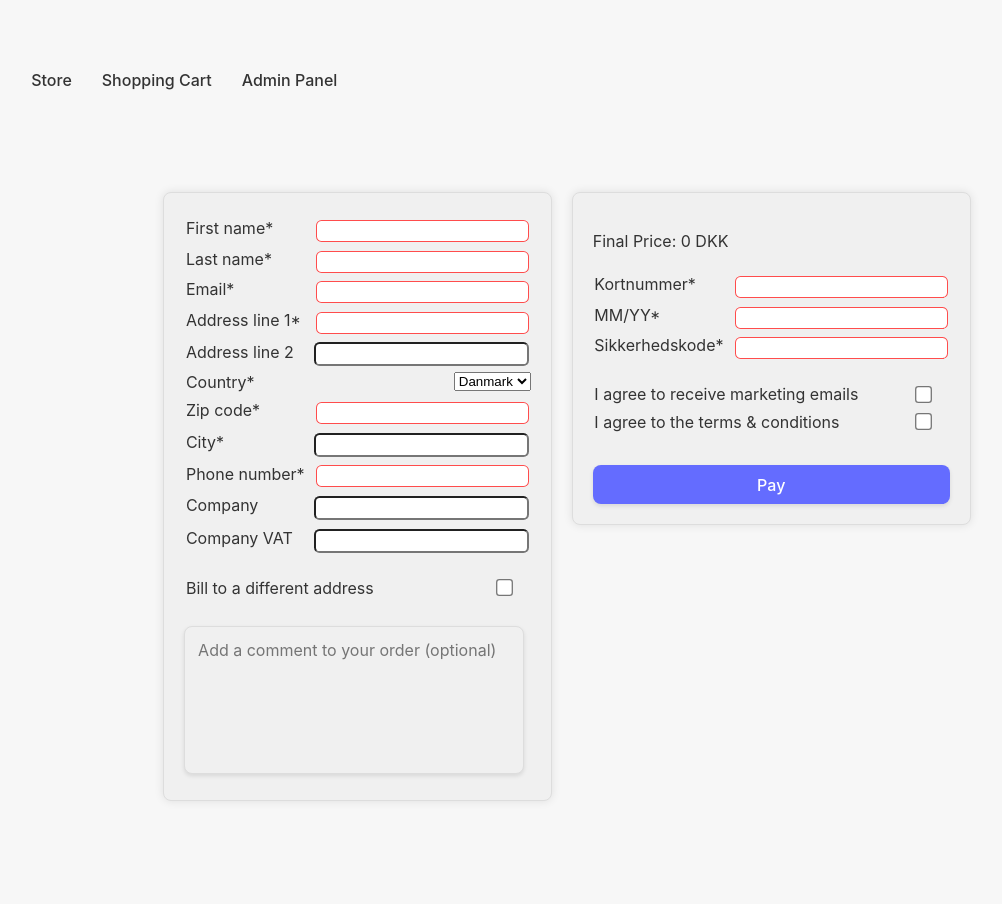
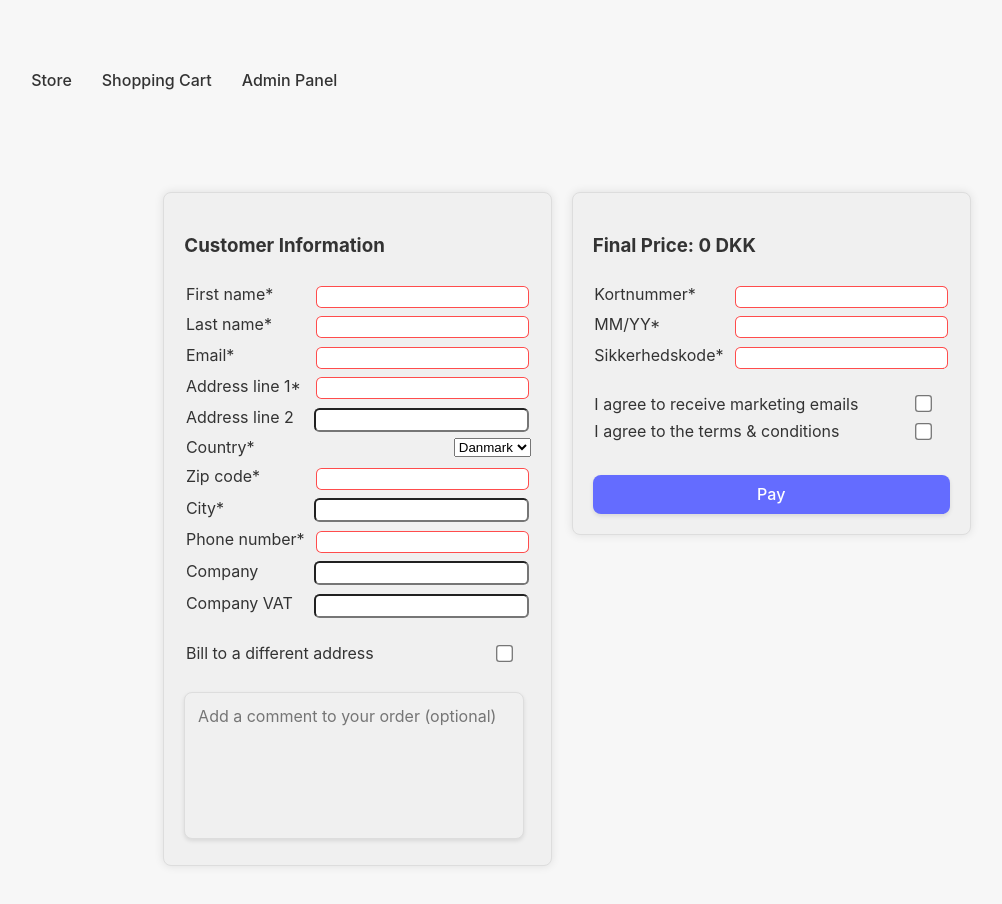
Before and after one commit to SiGoldbach/FrontendWebShop9, a React (Vite) app: page /checkout in a window 1280 px wide. Shown: the top 904 px of the page, without its empty margins (73-1075 px from the left). Before the commit the page ends 849 px from the top, so only its background shows below. Built offline with nearby package versions, Linux system fonts and the light colour scheme; no server answers.

Commit message:
fixed and added headers to the checkout page

```diff
--- a/src/Pages/checkoutPage.tsx
+++ b/src/Pages/checkoutPage.tsx
@@ -160,6 +160,9 @@ export function CheckoutPage() {
             <form className="forms" id='forms' title="Payment form">
             <ul>
               <li>
+                  <h3 className="Userinfo" id="Userinfo">Customer Information</h3>
+              </li>
+              <li>
                 <label htmlFor="firstName">First name*</label>
                 <input type="text" id="firstName" name="user_first_name" required/>
               </li>
@@ -233,7 +236,7 @@ export function CheckoutPage() {
             <form className="forms" id='forms' title="Payment form">
               <ul>
                 <li>
-                  <p id="Finalprice">Final Price: {basket.totalPrice.priceAfterRebate} DKK</p>
+                  <h3 className="Finalprice" id="Finalprice">Final Price: {basket.totalPrice.priceAfterRebate} DKK</h3>
                </li>
                <li>
                  <label htmlFor="kortnummer">Kortnummer*</label>
```
